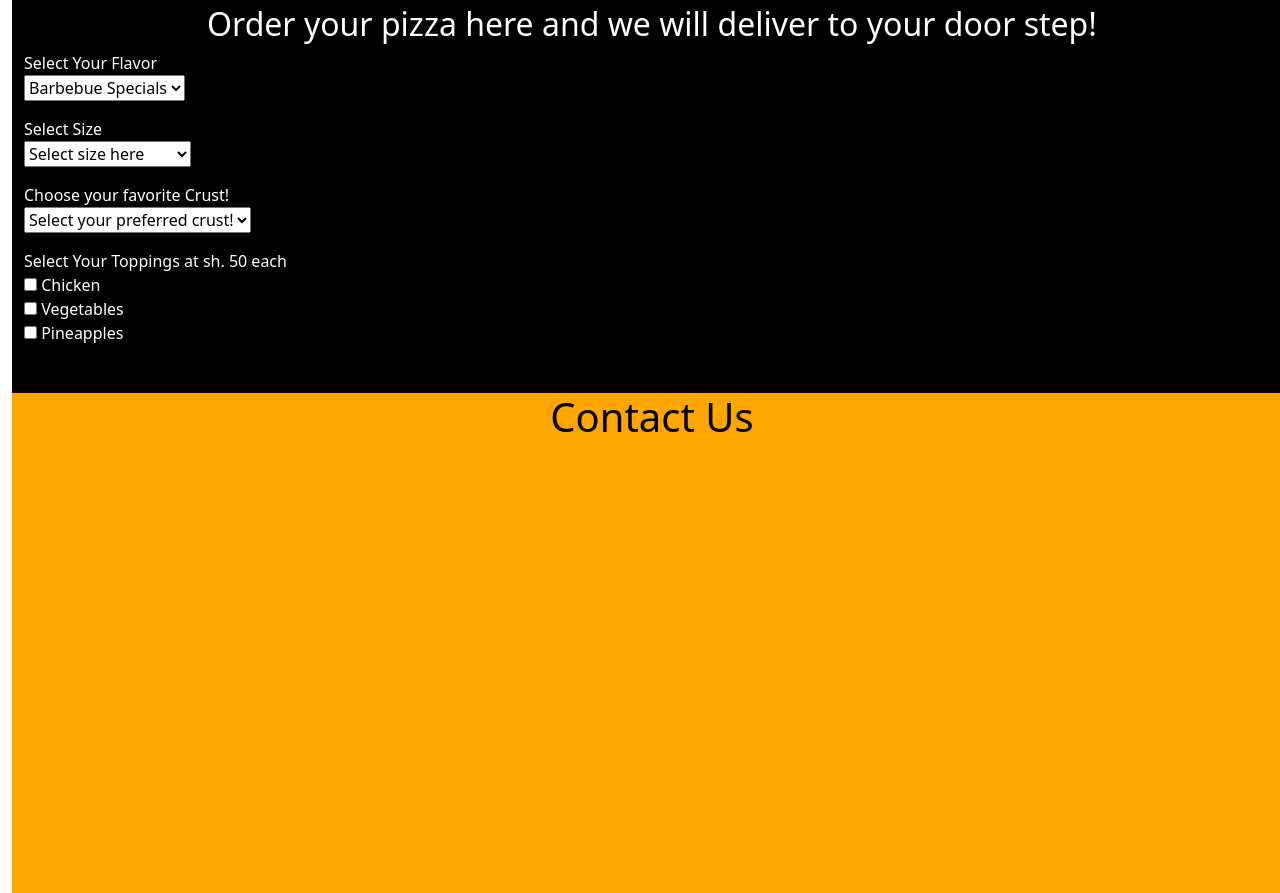
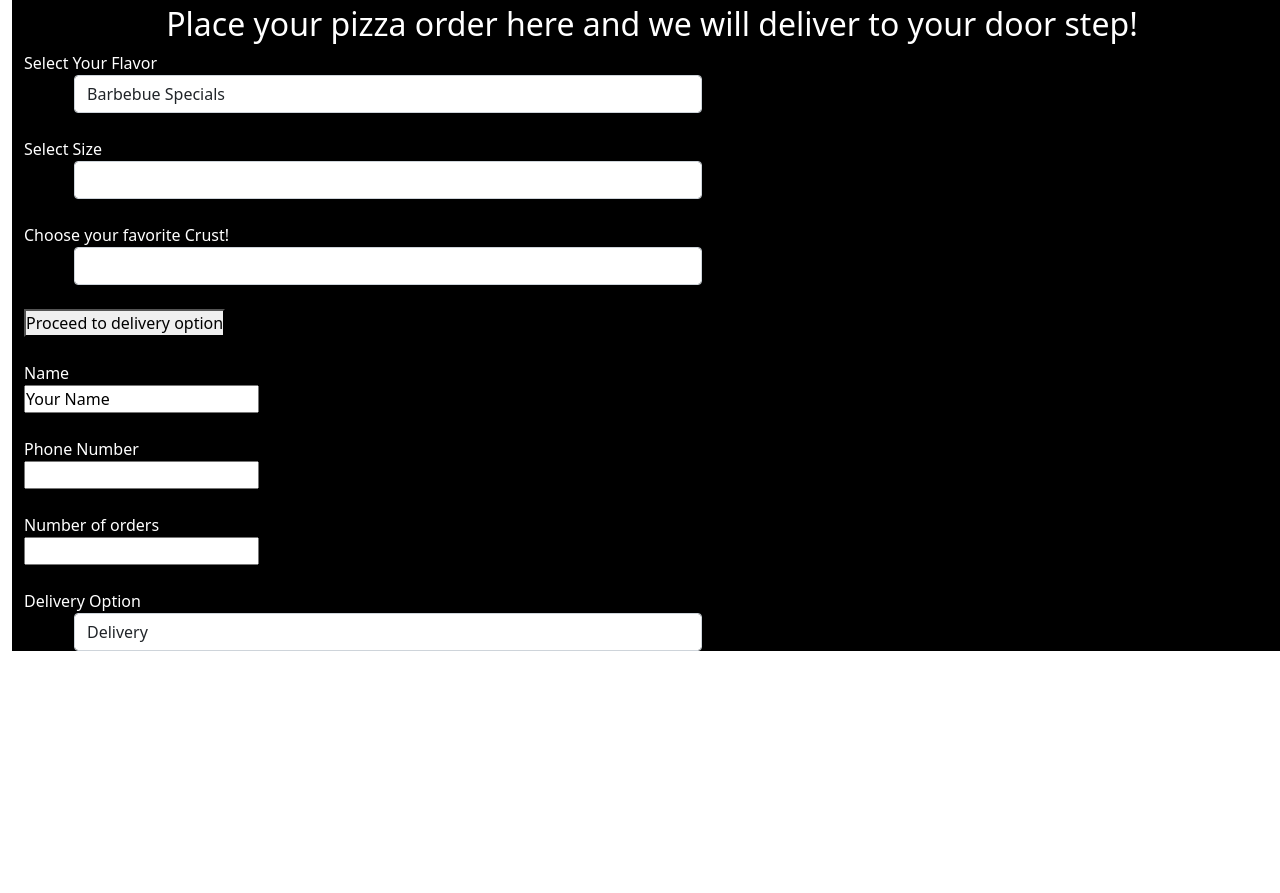
Before and after one commit to Dindihub/Pizza-Restaurant, a plain HTML site: page index.html in a window 1280 px wide. Shown: the part 1489-2382 px from the top of the page. After the commit the page ends 2140 px from the top, so only its background shows below. Drawn offline with Linux system fonts and the light colour scheme; a script that the page names is missing.

Commit message:
Add delivery form to order section

```diff
--- a/index.html
+++ b/index.html
@@ -33,11 +33,13 @@
             <div class="content-cover text-center">
                 <h1 id="order">We Are Crazy About Pizza!</h1>
                 <h3 id="order-paragraph">Get your Favourite Pizza Delivered in 30 minutes!</h3>
-                <button class="order-btn"><a class="btn btn-orange button floater" href="#order"> Order Now!</a></button>
+                <button class="order-btn"><a class="btn btn-orange button floater" href="#order"> Order
+                        Now!</a></button>
             </div>
         </section>
 
-        <section id="menu"><h1 class="text-center" id="menu-id">Menu</h1>
+        <section id="menu">
+            <h1 class="text-center" id="menu-id">Menu</h1>
             <div class="card-group">
                 <div class="card">
                     <img src="Images/pexels-krisp-cut-1653877.jpg" class="card-img-top" alt="pic">
@@ -66,56 +68,87 @@
                 <div class="order-overlay">
                     <div class="controls-top text-center">
                         <h2>Order Here</h2>
-                    <h2>Order your pizza here and we will deliver to your door step!</h2>
+                        <h2>Place your pizza order here and we will deliver to your door step!</h2>
                     </div>
 
-                   <div class="row">
-                      <div class="col-sm-5">
-                        <form action="">
+                    <div class="row-col-sm-5" id="order-forms">
+                        <form id="order-form">
                             <label for="select">Select Your Flavor</label><br>
-                            <select class="browser-default custom-select custom-select-md mb-3 name">
-                              <option value="Chicken Tikka">Barbebue Specials</option>
-                              <option value="PeriPeri Pizza">Vegetable specials</option>
-                              <option value="Raspberry Dessert Pizza">Megamix specials</option>
+                            <select id="pizza-name" name="name" class="form-control">
+                                <option value="barbebue specials">Barbebue Specials</option>
+                                <option value="vegetable specials">Vegetable specials</option>
+                                <option value="megamix specials">Megamix specials</option>
                             </select><br>
+
                             <label for="select">Select Size</label><br>
-                          <select class="browser-default custom-select custom-select-md mb-3" id="size">
-                            <option selected value="0">Select size here</option>
-                            <option value="large">Large -Ksh. 1500</option>
-                            <option value="medium">Medium -Ksh. 1000</option>
-                            <option value="small">Small -Ksh. 500</option>
-                          </select><br>
+                            <select id="pizza-size" name="size" class="form-control"></select><br>
                             <label for="crust">Choose your favorite Crust!</label><br>
-                            <select class="browser-default custom-select custom-select-md mb-3" id="crust">
-                            <option selected value="0">Select your preferred crust!</option>
-                              <option value="Crispy">Crispy -Ksh. 150</option>
-                              <option value="Stuffed">Stuffed - Ksh. 100</option>
-                         </select><br>
-                          <label for="Toppings">Select Your Toppings at sh. 50 each</label><br>
-                            <div class="custom-control custom-checkbox custom-control-inline">
-                              <input type="checkbox" class="custom-control-input" id="Sausage" value="Sausage" name="toppings">
-                              <label class="custom-control-label" for="Sausage">Chicken</label>
-                            </div>
-                            <div class="custom-control custom-checkbox custom-control-inline">
-                              <input type="checkbox" class="custom-control-input" id="Bacon" value="Bacon" name="toppings">
-                              <label class="custom-control-label" for="Bacon">Vegetables</label>
-                            </div>
-                            <div class="custom-control custom-checkbox custom-control-inline">
-                              <input type="checkbox" class="custom-control-input" id="Mushrooms" value="Mushrooms" name="toppings">
-                              <label class="custom-control-label" for="Mushrooms">Pineapples</label>
-                            </div>
+
+                            <select id="pizza-crust" name="crust" class="form-control"></select><br>
+                            <button type="submit">Proceed to delivery option</button>
                             <br><br>
                         </form>
 
+                        <form action="" class="form-delivery">
+                            <label for="Name">Name</label><br>
+                            <div>
+                                <input type="text" class="form-input" id="customer-name" value="Your Name"
+                                    name="name-input">
+                            </div><br>
+                            <div>
+                                <label for="phonenumber">Phone Number</label><br>
+                                <input type="number" id="phone-number" value="Your Phone Number" class="form-input">
+                            </div><br>
+                            <div>
+                                <label class="order-number-label" for="order" value="NUmber of orders"> Number of
+                                    orders</label><br>
+                                <input type="number" class="form-input" id="order-number" value="Number of orders"
+                                    name="order-number">
+                            </div><br>
+                            <div>
+                                <label for="select"> Delivery Option</label><br>
+                                <select type="select" id="delivery" name="delivery"
+                                    class="form-control">
+                                    <option value="Delivery option">Delivery</option>
+                                    <option value="Pick-up option">Pick-up</option>
+                            </div>
+                        </form>
+                    </div>
+
+
+        </section>
+
+        <section class="container-fluid footer">
+            <div class="row footerItems">
+                <div class="container links">
+                    <a href="https://twitter.com/porridgelaugh"><img src="images/tw.png"
+                            alt="an image of twitter logo"></a>
+                    <a href="https://www.facebook.com"><img src="images/fb2.png" alt="an image of facebook logo"></a>
+                    <a href="https://www.youtube.com/watch?v=wWLy3TvVPpg"><img src="images/ytube.png"
+                            alt="an image of flickr logo"></a>
+                    <a href="https://www.tumblr.com/"> <img src="images/tumblr.png" alt="image of tumblr icon"
+                            hspace="7"></a>
+                    <a href="https://www.pinterest.com/igichuru/"><img src="images/pin.png"
+                            alt="an image of pinterest logo"></a>
+                </div>
+            </div>
+            <div class="container branches" class="contact" id="contact">
+                <h1 class="text-center"> Contact Us </h1>
+                <p>PIZZA POINT</p>
+                <p>Donholm Towers</p>
+                <p>City Mall</p>
+                <h5>NAIROBI:</h5>
+            </div>
+            <div class="footer-text">
+                <p>PIZZA POINT</p>
+                <p>2019</p>
         </section>
 
 
 
 
-    <section id="contact" class="contact">
-            <h1 class="text-center"> Contact Us </h1>
-            <h3> </h3>
-        </section>
+
+
 
 
 
```
Lines whose indentation alone changed are shown as unchanged.
